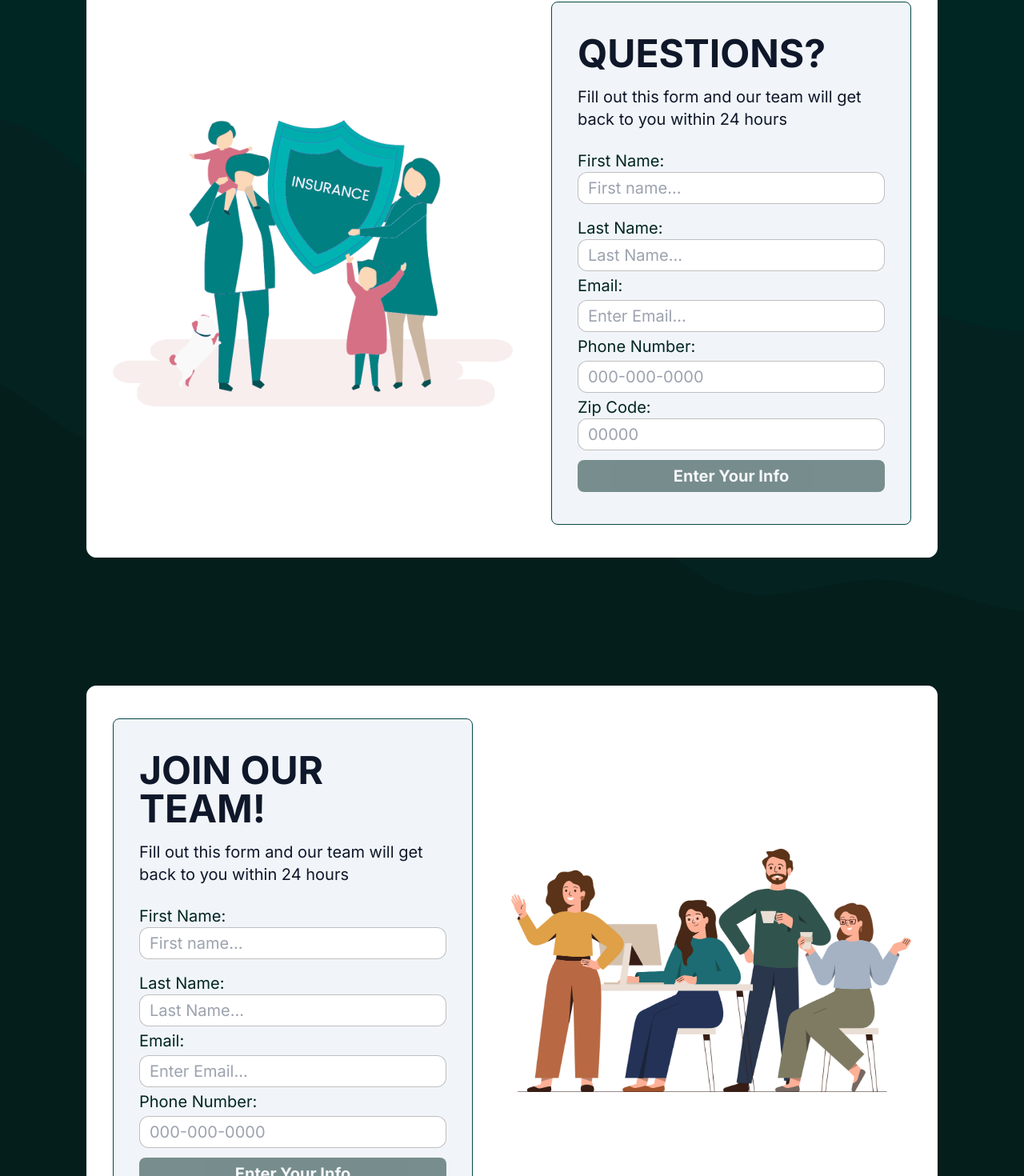
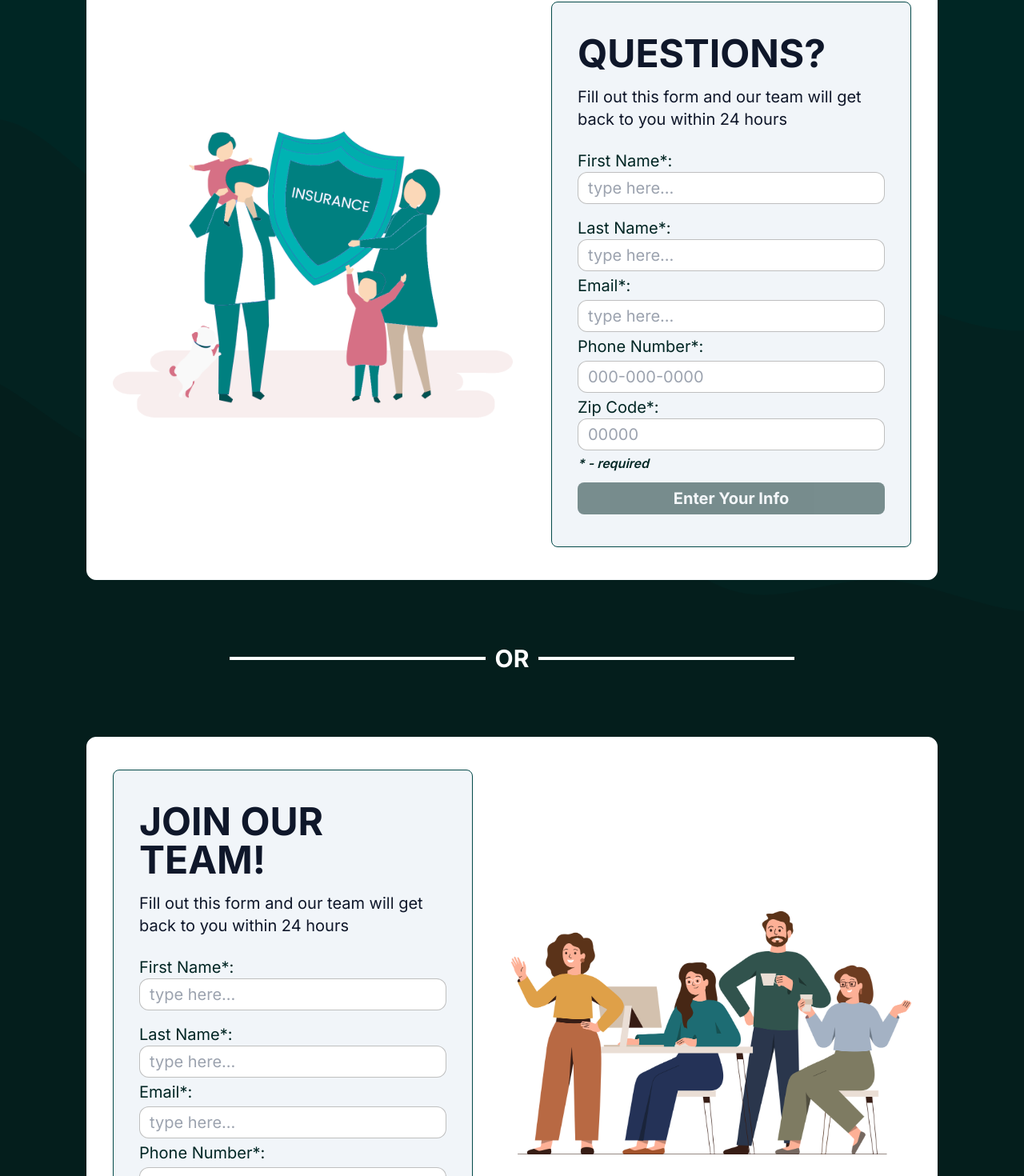
Before and after one commit to ballinyouup/leainsurance, a Next.js app: page / in a window 1280 px wide. Shown: the part 3093-4563 px from the top of the page at 80% size. Built offline with nearby package versions, Linux system fonts and the light colour scheme.

Commit message:
added required fields

```diff
--- a/app/(lang)/(en)/components/home/home-contact.tsx
+++ b/app/(lang)/(en)/components/home/home-contact.tsx
@@ -141,10 +141,10 @@ const Contact = () => {
 							>
 								<div className="flex flex-col gap-2 sm:gap-4">
 									<div className="flex flex-col">
-										<label>First Name:</label>
+										<label>First Name*:</label>
 										<input
 											type="text"
-											placeholder="First name..."
+											placeholder="type here..."
 											className={
 												clientFormData.firstName !== "" &&
 												!firstName.safeParse(clientFormData.firstName).success
@@ -162,10 +162,10 @@ const Contact = () => {
 										/>
 									</div>
 									<div className="flex flex-col">
-										<label>Last Name:</label>
+										<label>Last Name*:</label>
 										<input
 											type="text"
-											placeholder="Last Name..."
+											placeholder="type here..."
 											className={
 												clientFormData.lastName !== "" &&
 												!lastName.safeParse(clientFormData.lastName).success
@@ -183,10 +183,10 @@ const Contact = () => {
 										/>
 									</div>
 								</div>
-								<label>Email:</label>
+								<label>Email*:</label>
 								<input
 									type="email"
-									placeholder="Enter Email..."
+									placeholder="type here..."
 									className={
 										clientFormData.email !== "" &&
 										!email.safeParse(clientFormData.email).success
@@ -202,7 +202,7 @@ const Contact = () => {
 									}}
 									required
 								/>
-								<label>Phone Number:</label>
+								<label>Phone Number*:</label>
 								<input
 									type="tel"
 									placeholder="000-000-0000"
@@ -226,7 +226,7 @@ const Contact = () => {
 									required
 								/>
 								<div className="flex flex-col">
-									<label>Zip Code:</label>
+									<label>Zip Code*:</label>
 									<input
 										type="text"
 										placeholder="00000"
@@ -246,6 +246,9 @@ const Contact = () => {
 										required
 									/>
 								</div>
+								<span className="text-base font-semibold italic">
+									* - required
+								</span>
 								<Button
 									type="submit"
 									disabled={!clientFormSchema.safeParse(clientFormData).success}
@@ -263,6 +266,7 @@ const Contact = () => {
 						</div>
 					</div>
 				</div>
+
 				<svg
 					id="visual"
 					viewBox="0 0 960 540"
@@ -293,6 +297,9 @@ const Contact = () => {
 					></path>
 				</svg>
 			</div>
+			<span className="relative z-50 flex h-full w-full items-center justify-center gap-3 p-16 text-3xl font-bold text-white before:w-1/4 before:border-2 before:border-white after:w-1/4 after:border-2 after:border-white sm:h-full lg:p-0">
+				OR
+			</span>
 			{/** ---------------------- SECOND FORM ----------------------- */}
 			<div className="relative mt-8 flex h-full w-full items-center justify-center gap-20 px-5 lg:mt-0 lg:flex-row lg:py-20">
 				<div className="z-10 flex h-full w-fit flex-row-reverse items-center justify-start rounded-xl border-opacity-25 bg-background md:border md:border-primary-foreground lg:w-fit lg:gap-12 lg:px-8 lg:py-10">
@@ -324,10 +331,10 @@ const Contact = () => {
 							>
 								<div className="flex flex-col gap-2 sm:gap-4">
 									<div className="flex flex-col">
-										<label>First Name:</label>
+										<label>First Name*:</label>
 										<input
 											type="text"
-											placeholder="First name..."
+											placeholder="type here..."
 											className={
 												agentFormData.firstName !== "" &&
 												!firstName.safeParse(agentFormData.firstName).success
@@ -345,10 +352,10 @@ const Contact = () => {
 										/>
 									</div>
 									<div className="flex flex-col">
-										<label>Last Name:</label>
+										<label>Last Name*:</label>
 										<input
 											type="text"
-											placeholder="Last Name..."
+											placeholder="type here..."
 											className={
 												agentFormData.lastName !== "" &&
 												!lastName.safeParse(agentFormData.lastName).success
@@ -366,10 +373,10 @@ const Contact = () => {
 										/>
 									</div>
 								</div>
-								<label>Email:</label>
+								<label>Email*:</label>
 								<input
 									type="email"
-									placeholder="Enter Email..."
+									placeholder="type here..."
 									className={
 										agentFormData.email !== "" &&
 										!email.safeParse(agentFormData.email).success
@@ -385,7 +392,7 @@ const Contact = () => {
 									}}
 									required
 								/>
-								<label>Phone Number:</label>
+								<label>Phone Number*:</label>
 								<input
 									type="tel"
 									placeholder="000-000-0000"
@@ -408,6 +415,9 @@ const Contact = () => {
 									}}
 									required
 								/>
+								<span className="text-base font-semibold italic">
+									* - required
+								</span>
 								<Button
 									type="submit"
 									disabled={!agentFormSchema.safeParse(agentFormData).success}
```
